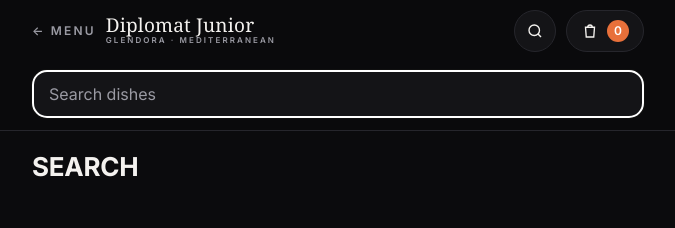
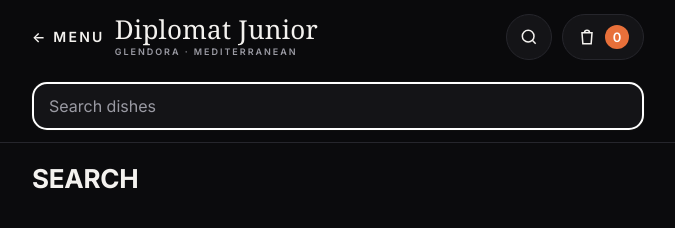
Before and after one commit to artyom0050/diplomat, a plain HTML site: page app/index.html in a window 1280 px wide. Both pictures are taken after a click on the button 837 px from the left and 31 px from the top of the page. Shown: the whole page, without its empty margins (302-977 px from the left). Drawn offline with Linux system fonts and the light colour scheme; a web font is replaced by a local one.

Commit message:
Make the app header larger and keep it on one line
Co-Authored-By: Claude Opus 5 <noreply@anthropic.com>

```diff
--- a/app/index.html
+++ b/app/index.html
@@ -52,23 +52,26 @@
   header.bar{position:sticky;top:0;z-index:20;background:rgba(11,11,13,.86);
     backdrop-filter:blur(12px);-webkit-backdrop-filter:blur(12px);border-bottom:1px solid var(--line)}
   .bar .row{display:flex;align-items:center;gap:10px;max-width:640px;margin:0 auto;
-    padding:10px 14px;min-height:58px}
-  .brand{font:400 19px/1 var(--display);letter-spacing:.01em;white-space:nowrap}
-  @media (max-width:380px){ .brand{font-size:16px} .brand small{display:none} }
-  .brand small{display:block;font:600 8px/1.4 var(--sans);letter-spacing:.26em;
+    padding:14px;min-height:74px}
+  .brand{font:400 26px/1.05 var(--display);letter-spacing:.01em;white-space:nowrap;min-width:0}
+  @media (max-width:400px){ .brand{font-size:23px} }
+  .brand small{margin-top:3px}
+  @media (max-width:380px){ .brand{font-size:22px} }
+  .brand small{display:block;font:600 9px/1.3 var(--sans);letter-spacing:.22em;
     text-transform:uppercase;color:var(--muted)}
   .bar .spacer{flex:1}
-  .icon-btn{display:grid;place-items:center;width:42px;height:42px;border-radius:50%;
+  .icon-btn{display:grid;place-items:center;width:46px;height:46px;border-radius:50%;
     background:var(--surface);border:1px solid var(--line)}
-  .icon-btn svg{width:18px;height:18px;stroke:currentColor;fill:none;stroke-width:1.8}
+  .icon-btn svg{width:20px;height:20px;stroke:currentColor;fill:none;stroke-width:1.8}
   .cart-btn{position:relative;width:auto;padding:0 14px;border-radius:999px;gap:8px;display:flex}
-  .cart-btn .count{min-width:22px;height:22px;border-radius:999px;background:var(--accent);
-    color:#fff;font:600 12px/22px var(--sans);text-align:center;padding:0 6px}
-  .table-chip{font:600 11px/1 var(--sans);letter-spacing:.14em;text-transform:uppercase;
-    color:var(--accent);background:var(--accent-soft);border:1px solid #3a2419;
-    padding:7px 10px;border-radius:999px}
-  .back{display:inline-flex;align-items:center;gap:8px;background:none;border:0;padding:0;
-    font:600 12px/1 var(--sans);letter-spacing:.18em;text-transform:uppercase;color:var(--muted)}
+  .cart-btn .count{min-width:24px;height:24px;border-radius:999px;background:var(--accent);
+    color:#fff;font:600 13px/24px var(--sans);text-align:center;padding:0 6px}
+  .table-row{max-width:640px;margin:0 auto;padding:0 14px 10px}
+  .table-chip{display:inline-block;font:600 12px/1 var(--sans);letter-spacing:.12em;text-transform:uppercase;
+    white-space:nowrap;color:var(--accent);background:var(--accent-soft);border:1px solid #3a2419;
+    padding:9px 12px;border-radius:999px}
+  .back{display:inline-flex;align-items:center;gap:8px;background:none;border:0;padding:4px 0;
+    font:600 14px/1 var(--sans);letter-spacing:.16em;text-transform:uppercase;color:var(--ink)}
 
   /* search */
   .search{padding:8px 14px 12px;max-width:640px;margin:0 auto}
@@ -211,7 +214,6 @@
     <button class="back" id="back" hidden>← Menu</button>
     <div class="brand" id="brandTitle">Diplomat Junior<small>Glendora · Mediterranean</small></div>
     <div class="spacer"></div>
-    <span class="table-chip" id="tableChip" hidden></span>
     <button class="icon-btn" id="searchBtn" aria-label="Search">
       <svg viewBox="0 0 24 24"><circle cx="11" cy="11" r="7"/><path d="M20 20l-4-4"/></svg>
     </button>
@@ -220,6 +222,7 @@
       <span class="count" id="cartCount">0</span>
     </button>
   </div>
+  <div class="table-row" id="tableRow" hidden><span class="table-chip" id="tableChip"></span></div>
   <div class="search" id="searchBox" hidden>
     <input type="search" id="searchInput" placeholder="Search dishes" autocomplete="off">
   </div>
@@ -487,8 +490,8 @@ backBtn.addEventListener("click", showHome);
 /* ---------- table number from the QR link (?table=7) ---------- */
 const table = new URLSearchParams(location.search).get("table");
 if (table && /^[\w-]{1,8}$/.test(table)) {
-  const chip = document.getElementById("tableChip");
-  chip.hidden = false; chip.textContent = "Table " + table;
+  document.getElementById("tableRow").hidden = false;
+  document.getElementById("tableChip").textContent = "Table " + table;
 }
 
 /* ---------- entry screen ---------- */
```
